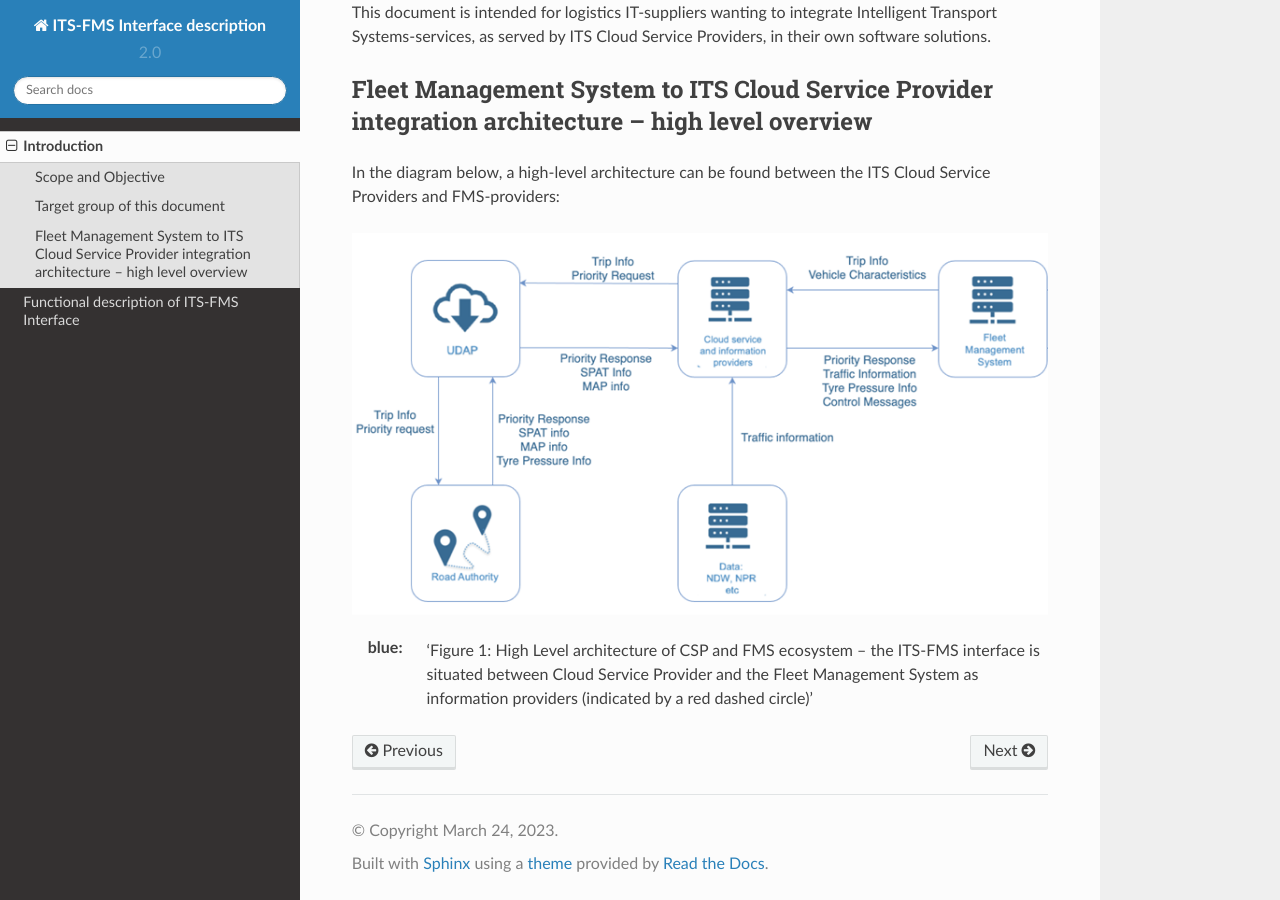
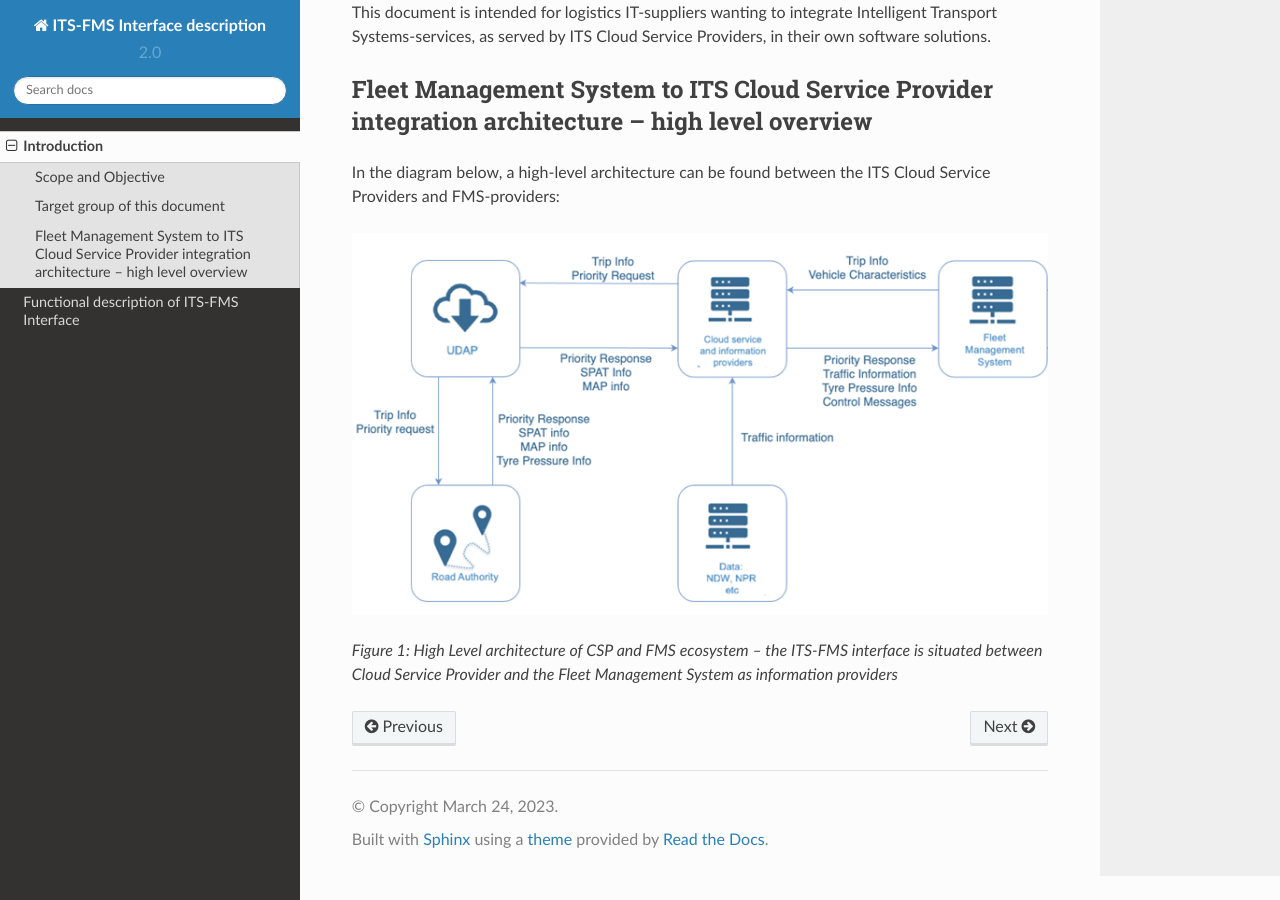
Before and after one commit to AMBosman/rtd-tutorial, a Sphinx documentation site: the page built from docs/source/introduction.rst, in a window 1280 px wide and 900 px high, scrolled down 655 px. Built offline with Sphinx 7.4.7 and the Read the Docs theme 2.0.0, drawn with Linux system fonts in a browser that asks for light colours.

Commit message:
Update introduction.rst to get rid of the blue text
To add colour to text foreground, need to use csv file

```diff
--- a/docs/source/introduction.rst
+++ b/docs/source/introduction.rst
@@ -33,4 +33,4 @@ In the diagram below, a high-level architecture can be found between the ITS Clo
 .. figure:: ../source/images/ArchitectureCSP-FMS.png
    :alt: Architecture of CSP
 
-:blue: 'Figure 1: High Level architecture of CSP and FMS ecosystem – the ITS-FMS interface is situated between Cloud Service Provider and the Fleet Management System as information providers (indicated by a red dashed circle)'
+*Figure 1: High Level architecture of CSP and FMS ecosystem – the ITS-FMS interface is situated between Cloud Service Provider and the Fleet Management System as information providers*
```
